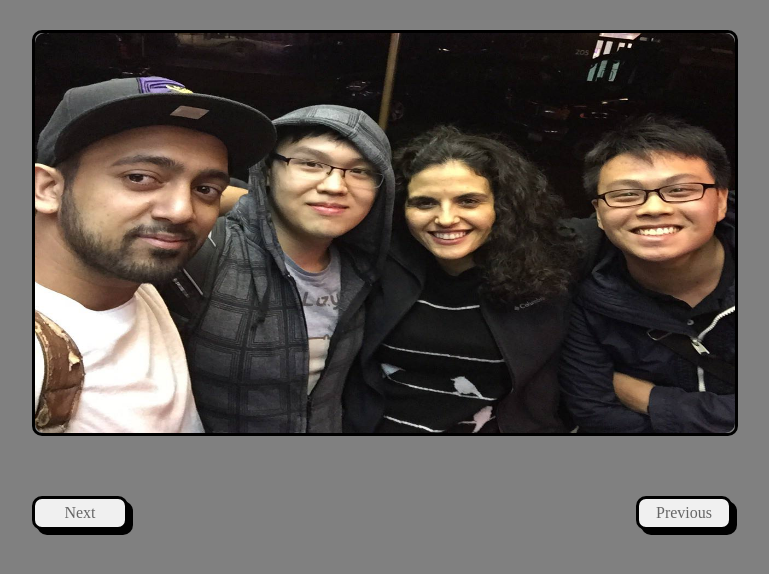
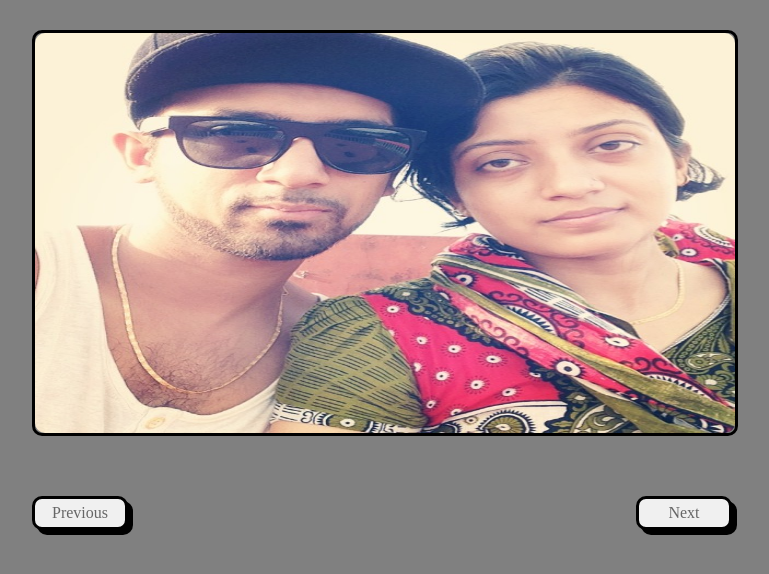
Before and after one commit to malamin92/androidlogo, a plain HTML site: page photo_slider/index.html in a window 1280 px wide. Both pictures are taken after a click on the link "Previous". Shown: the whole page, without its empty margins (258-1027 px from the left). Drawn offline with Linux system fonts and the light colour scheme.

Commit message:
fixed all the issues with the photo slider, it is now fully functioning and a little styled.

```diff
--- a/photo_slider/index.html
+++ b/photo_slider/index.html
@@ -14,8 +14,8 @@
 			<img id="3" src="images/three.jpg">
 			<img id="4" src="images/four.jpg">
 		</div>
-		<a class="left" onclick="prev(); return false;" href="#">Next</a>
-		<a class="right" onclick="next(); return false;" href="#">Previous</a>
+		<a class="left" onclick="prev(); return false;" href="#">Previous</a>
+		<a class="right" onclick="next(); return false;" href="#">Next</a>
 
 	</div>
 
--- a/photo_slider/js/slider.js
+++ b/photo_slider/js/slider.js
@@ -50,8 +50,10 @@ function showSlide(id){
 		id = count;
 	}
 
-		 $('slider img').fadeOut(300);
-		 $('slider img' + id).fadeIn(300);
+	console.log(id)
+
+		 $('#slider>img').fadeOut(300);
+		 $('#slider>img#' + id).fadeIn(300);
 
 		 sliderInt = id;
 		 sliderNext = id + 1;
```
